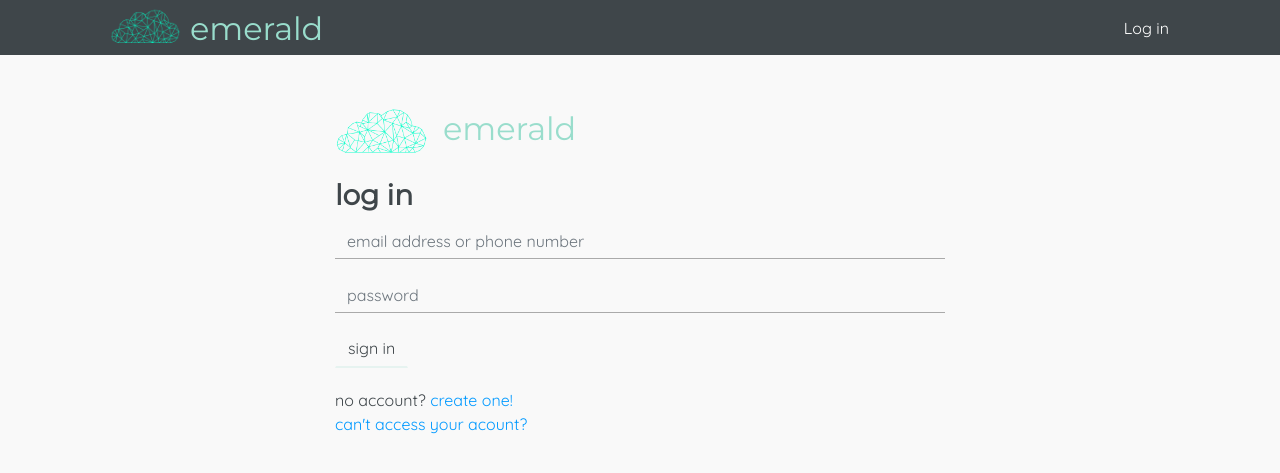
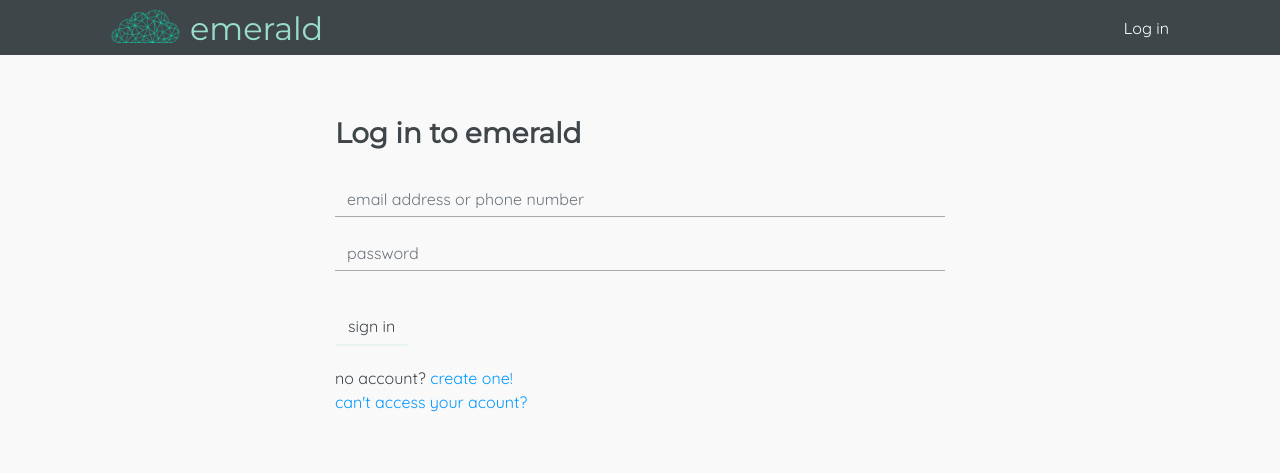
Before and after one commit to jippysquirmwood/emerald-permit, a Rails app: page /users/sign_in in a window 1280 px wide. Shown: the top 473 px of the page. Run offline with Rails 7, Linux system fonts and the light colour scheme; style sheets or scripts are compiled from the project's sources; parts of the project's set-up code (start-up, migrations or seed data) failed here and were passed over; some libraries are stand-ins or nearby versions.

Commit message:
log-in page fixed

```diff
--- a/app/views/devise/sessions/new.html.erb
+++ b/app/views/devise/sessions/new.html.erb
@@ -1,11 +1,7 @@
 <div class="container col-6">
   <div class="session-box">
-    <div class="session-header">
-      <%= image_tag("logo-emerald-lrg-bright.png", size: "92x92") %>
-      <h2>emerald</h2>
-    </div>
 
-    <h3>log in</h3>
+    <h3 style="padding-bottom: 20px; padding-top: 30px;">Log in to emerald</h3>
 
       <%= simple_form_for(resource, as: resource_name, url: session_path(resource_name)) do |f| %>
         <div>
@@ -26,7 +22,7 @@
           <!-- <%= f.input :remember_me, as: :boolean if devise_mapping.rememberable? %> -->
         </div>
 
-      <div class="action-field">
+      <div class="action-field" style="padding-top: 20px;">
         <%= f.button :submit, "sign in", class: "btn-green2 btn-log-in" %>
       </div>
     <% end %>
```
